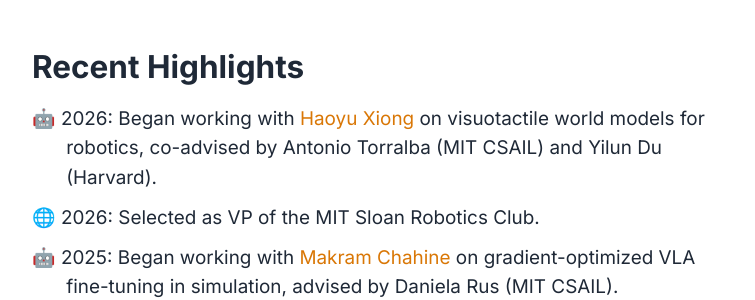
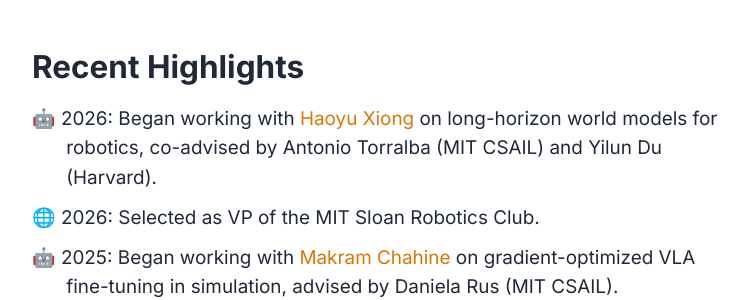
Before and after one commit to Ishaan-vohra/Ishaan-vohra.github.io, a Jekyll site: the page built from _pages/about.md, in a window 1280 px wide and 900 px high, scrolled down 503 px. Shown: the part 153-453 px from the top of the window, without its empty margins (260-1015 px from the left). Built offline with Jekyll 4.4.1, drawn with Linux system fonts in a browser that asks for light colours; a script that is not in the unit is left out.

Commit message:
Update home.html

```diff
--- a/_layouts/home.html
+++ b/_layouts/home.html
@@ -49,7 +49,7 @@ layout: default
   <section id="highlights" class="home-section">
     <h2>Recent Highlights</h2>
     <ul class="highlights-list">
-      <li>🤖 2026: Began working with <a href="https://haoyu-x.github.io/" target="_blank" rel="noopener">Haoyu Xiong</a> on visuotactile world models for robotics, co-advised by Antonio Torralba (MIT CSAIL) and Yilun Du (Harvard).</li>
+      <li>🤖 2026: Began working with <a href="https://haoyu-x.github.io/" target="_blank" rel="noopener">Haoyu Xiong</a> on long-horizon world models for robotics, co-advised by Antonio Torralba (MIT CSAIL) and Yilun Du (Harvard).</li>
       <li>🌐 2026: Selected as VP of the MIT Sloan Robotics Club.</li>
       <li>🤖 2025: Began working with <a href="https://makramchahine.github.io/" target="_blank" rel="noopener">Makram Chahine</a> on gradient-optimized VLA fine-tuning in simulation, advised by Daniela Rus (MIT CSAIL).</li>
       <li>🏆 2025: <a href="https://qp.mit.edu/" target="_blank" rel="noopener">Quantum Photonics and AI Group</a> project selected to advance to the next DARPA program phase. </li>
```
